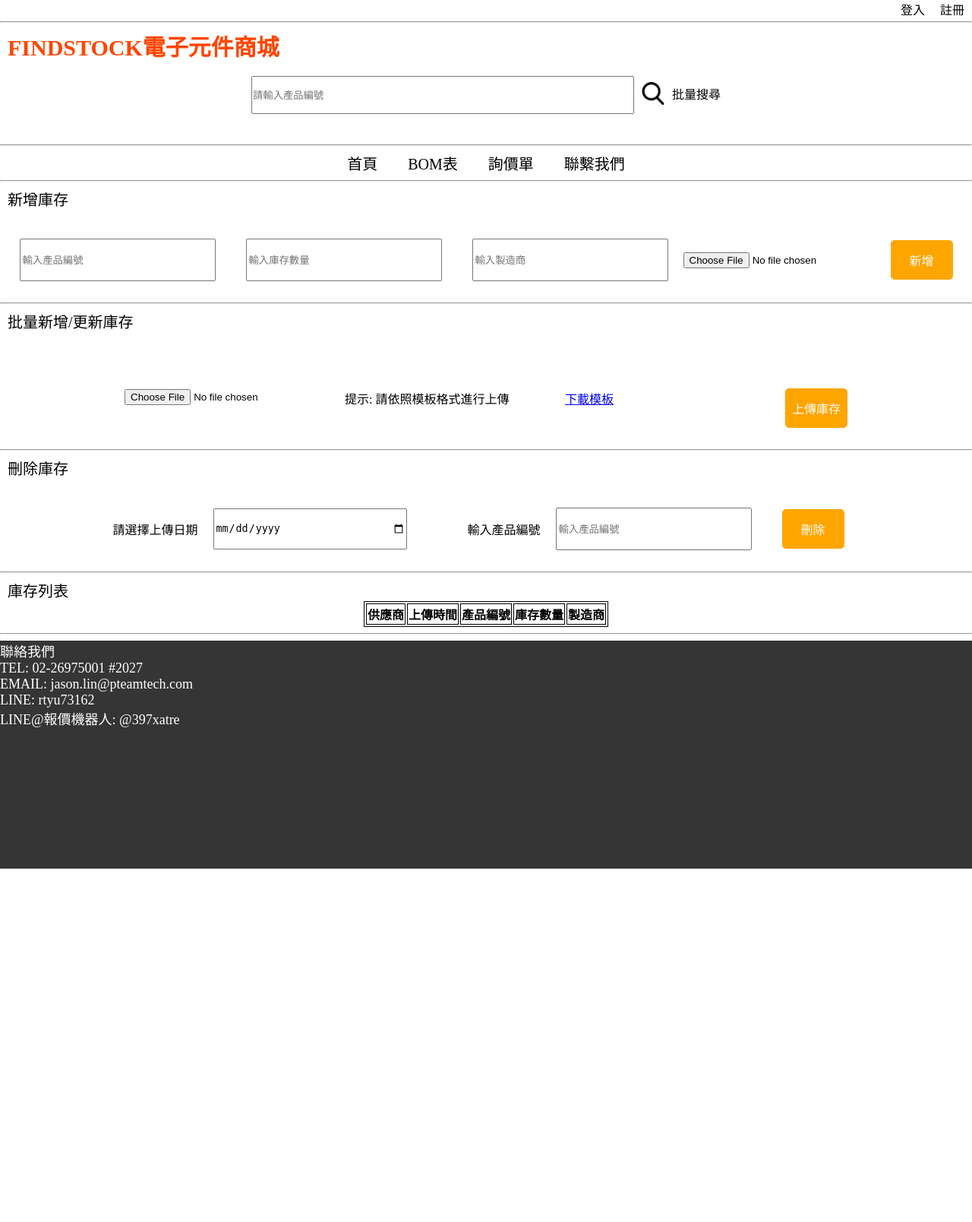
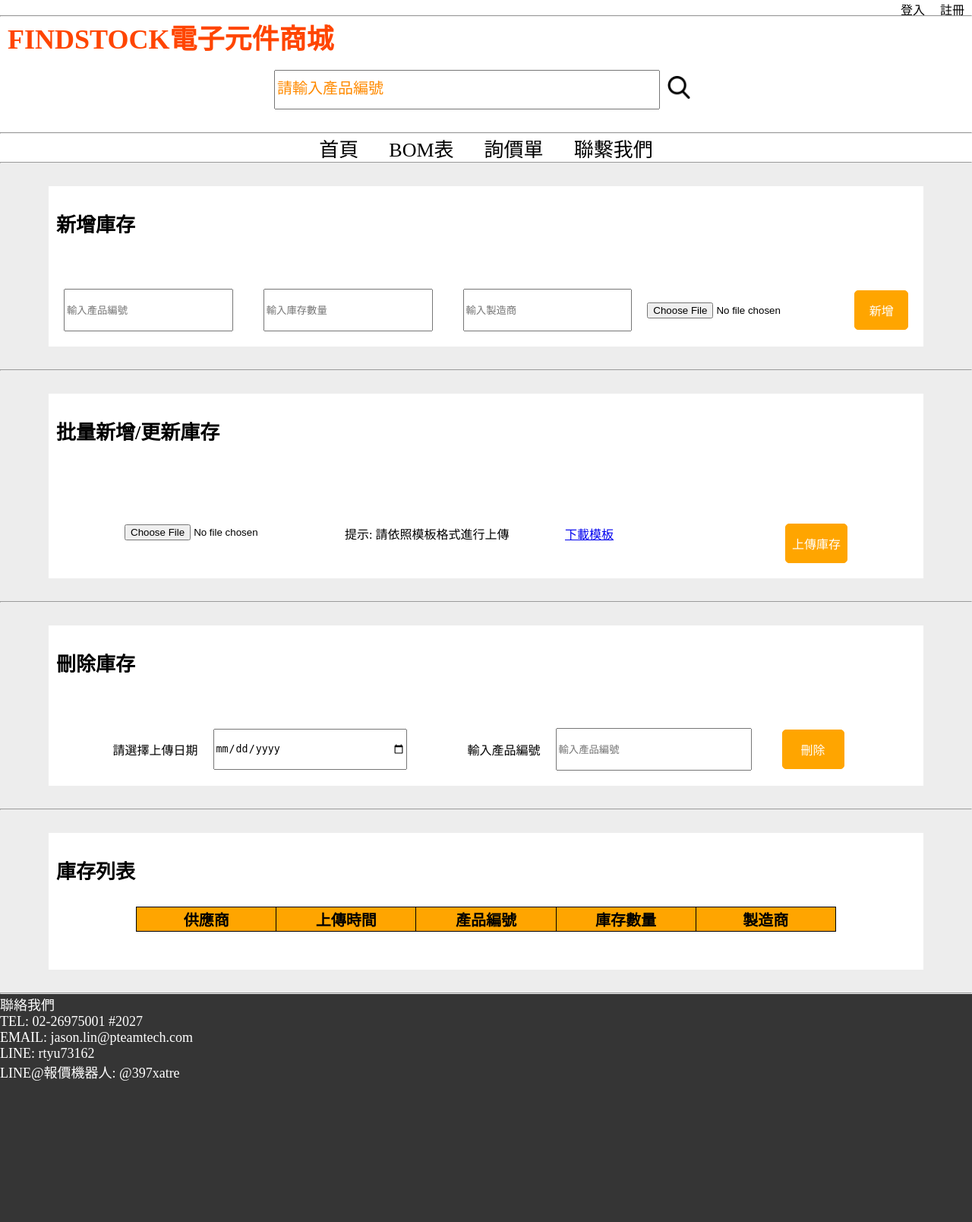
Before and after one commit to jason407891/findstock, a Flask app: page /stock in a window 1280 px wide. Shown: the whole page at 76% size. Before the commit the page ends 1143 px from the top, so only its background shows below. Run offline with Flask 3, Linux system fonts and the light colour scheme; data that the repository does not hold is empty.

Commit message:
1210update css and es search

```diff
--- a/app.py
+++ b/app.py
@@ -17,6 +17,7 @@
 import mouser
 import json
 from operator import itemgetter
+from opensearchpy import OpenSearch
 
 
 aws_access_key_id = "AKIAUFTPQN5O75N6A7EW"
@@ -47,6 +48,60 @@
     pool_size=5,
     **dbconfig
 )
+
+#Opensearch Config
+search_host = 'search-jasondomain-ued6ufk4ouzk5seauny6oo76zy.us-east-1.es.amazonaws.com' # 例如: search-my-domain.us-east-1.es.amazonaws.com
+search_port = 443
+auth = ('jason', '12Tina28-')
+
+# 建立連接
+opensearch = OpenSearch(
+    hosts=[{'host': search_host, 'port': search_port}],
+    http_auth=auth,
+    use_ssl=True,
+    verify_certs=True,
+    ssl_assert_hostname=False,
+    ssl_show_warn=False,
+)
+
+def search_partnumber(partnumber):
+    # 定義查詢
+    query = {
+        "query": {
+            "bool": {
+                "should": [
+                    {
+                        "term": {
+                            "pn.keyword": partnumber
+                        }
+                    },
+                    {
+                        "term": {
+                            "noted": partnumber
+                        }
+                    },
+                    {
+                        "wildcard": {
+                            "pn.keyword": "*" + partnumber + "*"
+                        }
+                    }
+                ],
+                "minimum_should_match": 1
+            }
+        }
+    }
+
+    # 執行查詢
+    response = opensearch.search(index="your_index", body=query, size=20)
+
+    # 過濾結果並返回
+    results = []
+    score_threshold=0
+    for doc in response['hits']['hits']:
+        if doc['_score'] >= score_threshold:
+            results.append(doc['_source']['pn'])
+
+    return results
 
 
 @app.route("/")
@@ -103,7 +158,8 @@
 	collection=db['linestock']
 	if request.method == "GET":
 		try:
-			query={"pn":partnumber}
+			pn_array = search_partnumber(partnumber)
+			query = {"pn": {"$in": pn_array}}
 			results = collection.find(query)
 			data=list(results)
 			# 將所有的 NaN 值轉換成 "NA"
@@ -229,14 +285,27 @@
 	collection=db['linestock']
 	data=request.get_json()
 	supplier=data["supplier"]
-	query={"supplier":supplier}
-	data=list(collection.find(query).sort("_id",-1).limit(50))
+	page = int(data.get("page", 1))  # 默認為第1頁
+	page_size = int(data.get("page_size", 10))  # 默認每頁10條記錄
+
+	offset = (page - 1) * page_size
+
+	query = {"supplier": supplier}
+	total_items = collection.count_documents(query)
+	data = list(collection.find(query).sort("_id", -1).skip(offset).limit(page_size))
+	#data=list(collection.find(query).sort("_id",-1).limit(50))
 	new_data=[]
 	for item in data:
 		item["_id"]=str(item["_id"])
 		new_data.append(item)
 
-	return jsonify({"data": new_data})
+	return jsonify({
+		"data": new_data,
+        "total_items": total_items,
+        "page": page,
+        "page_size": page_size,
+        "total_pages": (total_items + page_size - 1) // page_size
+		})
 
 @app.route("/api/adminGetUser", methods=["GET"])
 def admin_user():
--- a/findchip.py
+++ b/findchip.py
@@ -21,8 +21,6 @@
                 #pn
                 pn =row.find(class_="onclick")
                 pn=pn.text.strip()
-                if pn!=name:
-                    break
                 price_result["pn"]=pn
                 #mfr
                 mfr=row.find(class_="td-mfg")
@@ -75,8 +73,6 @@
                 #pn
                 pn =row.find(class_="onclick")
                 pn=pn.text.strip()
-                if pn!=name:
-                    break
                 price_result["pn"]=pn
                 #mfr
                 mfr=row.find(class_="td-mfg")
--- a/requirements.txt
+++ b/requirements.txt
@@ -8,3 +8,4 @@
 PyJWT
 openpyxl
 bs4
+opensearch-py
--- a/static/index.css
+++ b/static/index.css
@@ -10,7 +10,7 @@
 .index_title{
     margin-left: 10px;
     display:flex;
-    font: 30px "Noto Sans TC";
+    font: 36px "Noto Sans TC";
     font-weight: 700;
     color: orangered;
     text-decoration: none;
@@ -39,7 +39,14 @@
 .search-bar{
     width:500px;
     height: 100%;
-    padding:0px;
+}
+.search-bar input {
+    padding: 20px;
+}
+
+.search-bar::placeholder {
+    font-size: 20px;
+    color:#ff8a00;
 }
 .search_btn{
     width: 50px;
@@ -52,7 +59,7 @@
     width: 30px;
 }
 .search_many{
-    display: flex;
+    display: none;
     text-align: center;
     align-items: center;
 }
@@ -112,7 +119,7 @@
 .select-btn{
     margin-left: 20px;
     margin-right: 20px;
-    font-size:20px;
+    font-size:26px;
 }
 .banner-img{
     min-width: 100% !important;
@@ -283,6 +290,10 @@
 .output_table{
     width: 90%;
     table-layout: fixed;
+    margin-bottom: 20px;
+}
+.hr{
+    margin: 0px;
 }
 
 /*設定第N列的欄位寬*/
@@ -509,10 +546,27 @@
     text-align: center;
     width:100px;
 }
-
+table {
+    table-layout: fixed;
+    width: 80%;
+  }
 table, th, td {
     border: 1px solid black;
+    border-collapse: collapse;
+    font-size: 20px;
+    margin-bottom: 20px;
 }
+
+table, th {
+    background-color: orange;
+}
+table, td {
+    background-color: white;
+    white-space: normal;
+    overflow-wrap: break-word;
+}
+
+
 .adminUserList{
     display:none;
 }
@@ -628,3 +682,63 @@
     width:20%;
     margin:30px;
 }
+
+.rfqbg{
+    display:flex;
+    justify-content: center;
+    align-items: center;
+    background-color: #ededed;
+}
+.rfqfunc{
+    margin-top: 30px;
+    margin-bottom: 30px;
+    background-color: white;
+    width:90%;
+}
+.rfq_title{
+    font-size: 26px;
+    font-weight: 700;
+    margin-left: 10px;
+    margin-top: 30px;
+    margin-bottom: 30px;
+}
+.stkfunc{
+    margin-top: 30px;
+    margin-bottom: 30px;
+    background-color: white;
+    width:90%;
+}
+.stkbg{
+    display:flex;
+    justify-content: center;
+    align-items: center;
+    background-color: #ededed;
+}
+.insert_title{
+    font-size: 26px;
+    font-weight: 700;
+    margin-left: 10px;
+    margin-top: 30px;
+    margin-bottom: 30px;
+}
+.paginationbg{
+    display:flex;
+    justify-content: center;
+    width:100%;
+}
+
+#pagination-container{
+    display:flex;
+    justify-content: center;
+    margin-bottom: 30px;
+    width:400px;
+    flex-wrap: wrap;
+}
+.pagination-button{
+    width:30px;
+    height: 30px;
+    margin:5px;
+    display:flex;
+    justify-content: center;
+    align-items: center;
+}
--- a/static/page.js
+++ b/static/page.js
@@ -134,7 +134,7 @@
             <span class="account-content" onclick="sign_in()">登入</span>
             <span class="account-content" onclick="register()">註冊</span>
         </div>
-        <hr>
+        <hr class="hr">
         <a href="/" class="index_title">FINDSTOCK電子元件商城</a>
         </br>
         <div class="search_area">
@@ -148,7 +148,7 @@
         </div>
         </br>
         </br>
-        <hr>
+        <hr class="hr">
         <div class="select">
             <span class="select-btn" onmouseover="style.opacity=0.7" onmouseout="style.opacity=1" onclick="goindex()">首頁</span>
             <span class="select-btn" id="uploadstock" onmouseover="style.opacity=0.7" onmouseout="style.opacity=1" onclick="gostock()">庫存上傳</span>
--- a/templates/admin.html
+++ b/templates/admin.html
@@ -8,7 +8,7 @@
 </head>
 <body class="body">
     <h2>後台管理系統</h2>
-    <hr>
+    <hr class="hr">
     <div class="adminBody">
         <div class="adminSelect">
             <div class="adminSelection" onclick="showAllUser()">使用者列表</div>
--- a/templates/bom.html
+++ b/templates/bom.html
@@ -9,7 +9,7 @@
 <body class="body">
     <div class="bodylist"></div>
 
-    <hr>
+    <hr class="hr">
     <a href="{{ url_for('static', filename='bom_template.xlsx') }}" download="bom_template.xlsx">下載模板(功能開發中)</a>
     <br>
     <br>
--- a/templates/contact.html
+++ b/templates/contact.html
@@ -8,7 +8,7 @@
 </head>
     <body class="body">
     <div class="bodylist"></div>
-    <hr>
+    <hr class="hr">
     <div class="contactus">
         <div class="contacttext">
             <div class="contactcontent">聯繫窗口: Jason.Lin</div>
--- a/templates/stock.html
+++ b/templates/stock.html
@@ -8,7 +8,9 @@
 </head>
 <body class="body">
     <div class="bodylist"></div>
-    <hr>
+    <hr class="hr">
+    <div class="stkbg">
+        <div class="stkfunc">
             <div class="insert_title">新增庫存</div><br>
             <div class="insert_line">
                 <input class="insertone_pn"  placeholder="輸入產品編號"></input>
@@ -17,7 +19,11 @@
                 <input type="file" class="insertone_profile"></input>
                 <span class="insert_btn" onclick="insert_one()" onmouseover="style.opacity=0.7" onmouseout="style.opacity=1">新增</span>
             </div>
-    <hr>
+        </div>
+    </div>
+    <hr class="hr">
+    <div class="stkbg">
+        <div class="stkfunc">
             <div class="insert_title">批量新增/更新庫存</div><br>
             <br>
             <br>
@@ -27,14 +33,24 @@
                 <a class="select_file"href="{{ url_for('static', filename='upload_template.xlsx') }}" download="upload_template1.xlsx">下載模板</a>
                 <span class="insert_btn" onclick="insert_many()" onmouseover="style.opacity=0.7" onmouseout="style.opacity=1">上傳庫存</span>
             </div>
-    <hr>
+        </div>
+    </div>
+
+    <hr class="hr">
+    <div class="stkbg">
+        <div class="stkfunc">
             <div class="insert_title">刪除庫存</div><br>
             <div class="insert_line">
                 <span>請選擇上傳日期</span><input class="delete_date" type="date"></input><br></br>
                 <span class="input_pn">輸入產品編號</span><input class="delete_pn" placeholder="輸入產品編號"></input><br></br>
                 <span class="delete_btn" onclick="deletestock()" onmouseover="style.opacity=0.7" onmouseout="style.opacity=1">刪除</span>
             </div>
-    <hr>
+        </div>
+    </div>
+
+    <hr class="hr">
+    <div class="stkbg">
+        <div class="stkfunc">
             <div class="insert_title">庫存列表</div>
             <div class="stock_display">
             <table border="1">
@@ -67,8 +83,13 @@
                     </tbody>
             </table>
             </div>
-    <hr>
+            <div class="paginationbg">
+                <div id="pagination-container"></div>
+            </div>
+        </div>
+    </div>
 
+    <hr class="hr">
     <div class="footer">
         <div>聯絡我們</div>
         <div>TEL: 02-26975001 #2027</div>
@@ -188,9 +209,23 @@
             }
 
         }
+        function updatePaginationButtons(currentPage, totalPages) {
+            let paginationContainer = document.getElementById('pagination-container');
+            paginationContainer.innerHTML = ''; // 清空現有的分頁按鈕
+            for(let i = 1; i <= totalPages; i++) {
+                let btn = document.createElement('button');
+                btn.textContent = i;
+                btn.className = 'pagination-button';
+                btn.disabled = i === currentPage; // 禁用當前頁的按鈕
+                btn.addEventListener('click', function() {
+                    showstock(i); // 添加事件處理，按鈕被點擊時顯示該頁數據
+                });
+                paginationContainer.appendChild(btn);
+            }
+        }
 
 
-        function showstock(){
+        function showstock(page,page_size){
             checkLogin();
             fetch("/api/showstock",{
                     method: "POST",
@@ -198,7 +233,9 @@
                     'Content-Type': 'application/json'
                     },
                     body: JSON.stringify({
-                    "supplier": getsupplier()
+                    "supplier": getsupplier(),
+                    "page": page,
+                    "page_size": page_size
                     })
                 })
             .then(response=>response.json())
@@ -234,6 +271,7 @@
                     row.appendChild(stockQtyCell);
                     row.appendChild(manufacturerCell);
                     table.appendChild(row);
+                    updatePaginationButtons(data.page, data.total_pages);
                 });
             })
             .catch(error=>{
@@ -295,7 +333,7 @@
 
 
 
-        window.addEventListener('load', showstock);
+        window.addEventListener('load', showstock(1,10));  /*page-1 page_size=20*/
 
     </script>
 </body>
```
Also changed, not shown: other parts of static/index.css (+29 -3 lines), templates/index.html (+4 -4 lines), templates/list.html (+14 -6 lines), templates/rfq.html (+14 -4 lines). Lines whose indentation alone changed are shown as unchanged.
